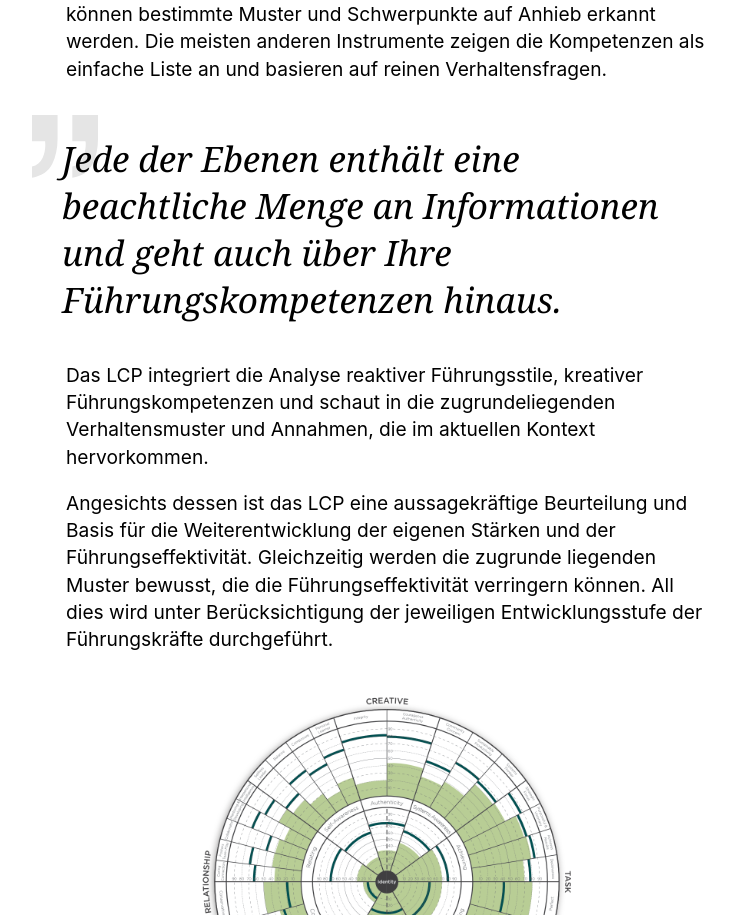
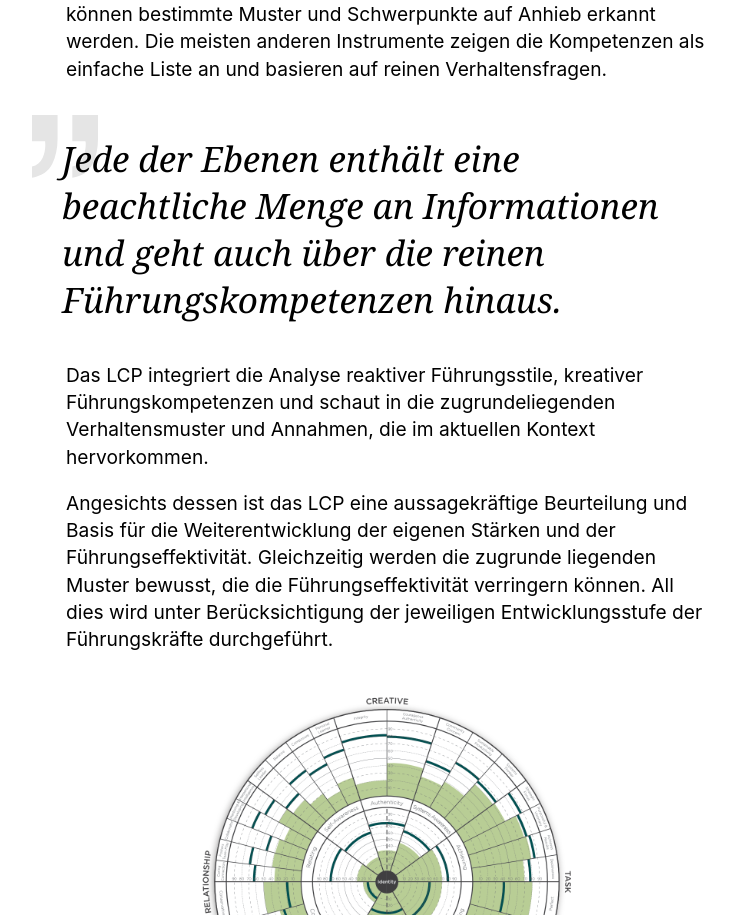
Before and after one commit to ddresch/ayni.ch, a Next.js app: page /informationen/leadership-circle-profile in a window 1280 px wide. Shown: the part 1007-1922 px from the top of the page, without its empty margins (254-989 px from the left). Built offline with nearby package versions, Linux system fonts and the light colour scheme.

Commit message:
Fix text content

```diff
--- a/pages/informationen/leadership-circle-profile.jsx
+++ b/pages/informationen/leadership-circle-profile.jsx
@@ -13,13 +13,13 @@ export default function Page(props) {
             <div className='spacer-top'></div>
             <Headline line1="leadership circle profile&trade;" line2="eine 360° sicht auf sich" />
             <p>
-              Leadership Circle Profile&trade; - LCP ist die führende 360 Grad Führungsstil Analyse. Das LCP ist ein Stärken basiertes 360-Modell und weist den Führungsstil in einer komplexen Mischung von Führungskompetenzen und inneren Überzeugungen aus. Dies unterstützt beim Auf- und Ausbau von Führungskompetenzen, -qualität und -effizienz. Jede der Ebenen enthält eine beachtliche Menge an Informationen und geht auch über Ihre Führungskompetenzen hinaus.
+              Leadership Circle Profile&trade; - LCP ist die führende 360 Grad Führungsstil Analyse. Das LCP ist ein Stärken basiertes 360-Modell und weist den Führungsstil in einer komplexen Mischung von Führungskompetenzen und inneren Überzeugungen aus. Dies unterstützt beim Auf- und Ausbau von Führungskompetenzen, -qualität und -effizienz. Jede der Ebenen enthält eine beachtliche Menge an Informationen und geht auch über die reinen Führungskompetenzen hinaus.
             </p>
             <p>
               <img src="/logo-lcp.png" alt="Leadership Circle Profile Logo" className='content-img-center' />
               Durch die visuelle Integration in Form einer kreisförmigen Grafik können bestimmte Muster und Schwerpunkte auf Anhieb erkannt werden. Die meisten anderen Instrumente zeigen die Kompetenzen als einfache Liste an und basieren auf reinen Verhaltensfragen.
             </p>
-            <Quote text={"Jede der Ebenen enthält eine beachtliche Menge an Informationen und geht auch über Ihre Führungskompetenzen hinaus."} />
+            <Quote text={"Jede der Ebenen enthält eine beachtliche Menge an Informationen und geht auch über die reinen Führungskompetenzen hinaus."} />
             <p>Das LCP integriert die Analyse reaktiver Führungsstile, kreativer Führungskompetenzen und schaut in die zugrundeliegenden Verhaltensmuster und Annahmen, die im aktuellen Kontext hervorkommen.</p>
             <p>Angesichts dessen ist das LCP eine aussagekräftige Beurteilung und Basis für die Weiterentwicklung der eigenen Stärken und der Führungseffektivität. Gleichzeitig werden die zugrunde liegenden Muster bewusst, die die Führungseffektivität verringern können. All dies wird unter Berücksichtigung der jeweiligen Entwicklungsstufe der Führungskräfte durchgeführt.</p>
             <img src="/lcp-example.png" alt="Leadership Circle Profile Beispiel" className='content-img-center' />
```
